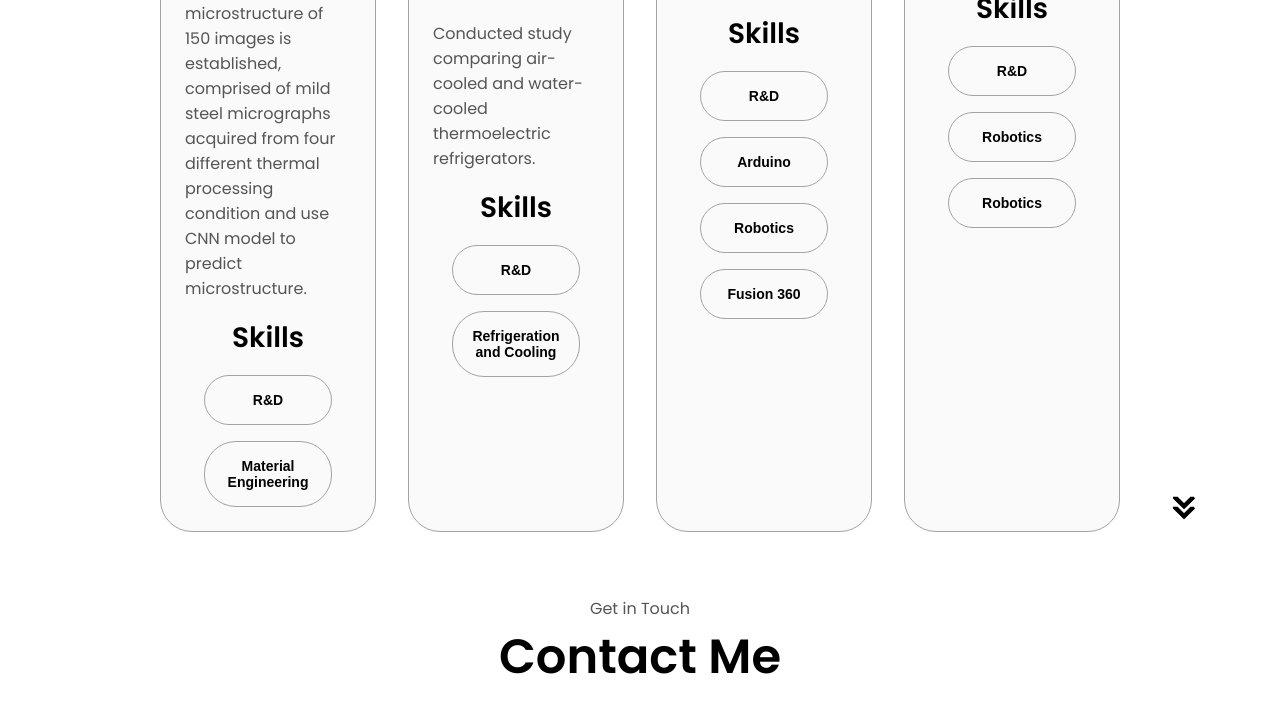
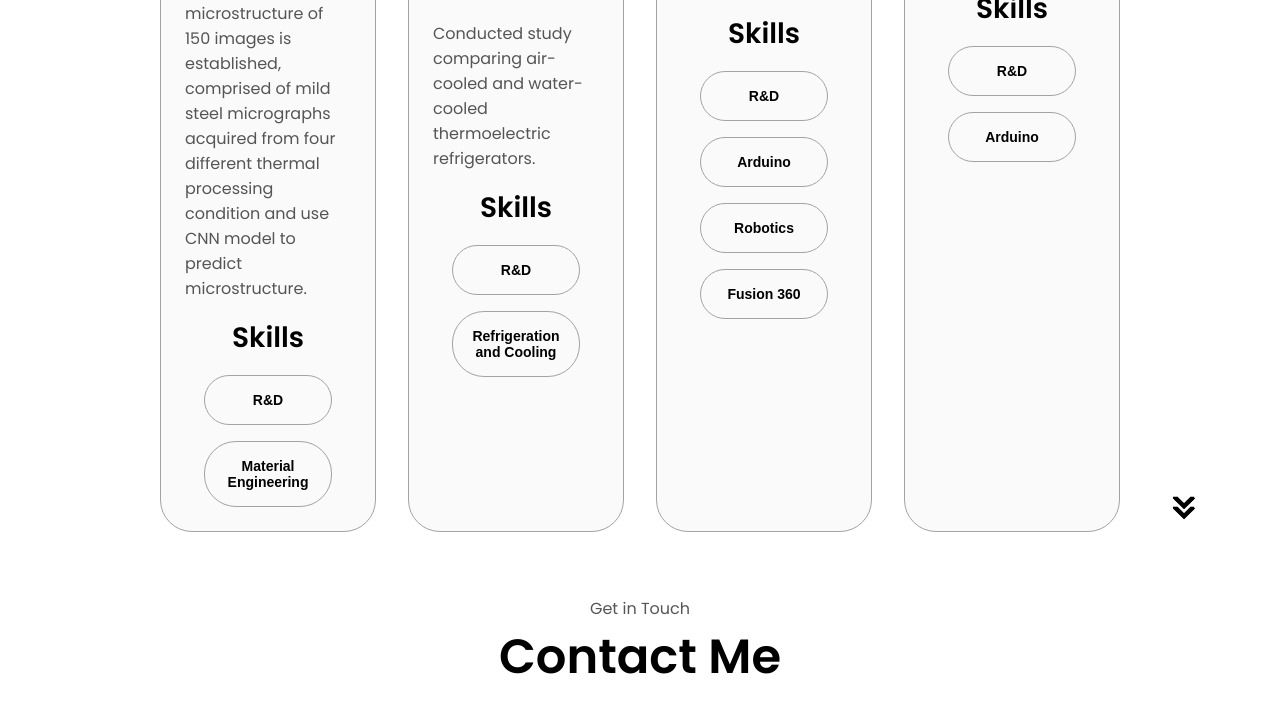
Before and after one commit to nishwan810/Portfolio-nishwan, a plain HTML site: page index.html in a window 1280 px wide. Shown: the part 2890-3612 px from the top of the page. Drawn offline with Linux system fonts and the light colour scheme.

Commit message:
Update index.html

```diff
--- a/index.html
+++ b/index.html
@@ -401,13 +401,9 @@
                 class="btn btn-color-2 project-btn"
                 onclick="location.href='#'"
               >
-              Robotics
+              Arduino
               </button>
-              <button
-                class="btn btn-color-2 project-btn"
-                onclick="location.href='#'"
-              >
-              Robotics
+
 
             </div>
           </div>
```
